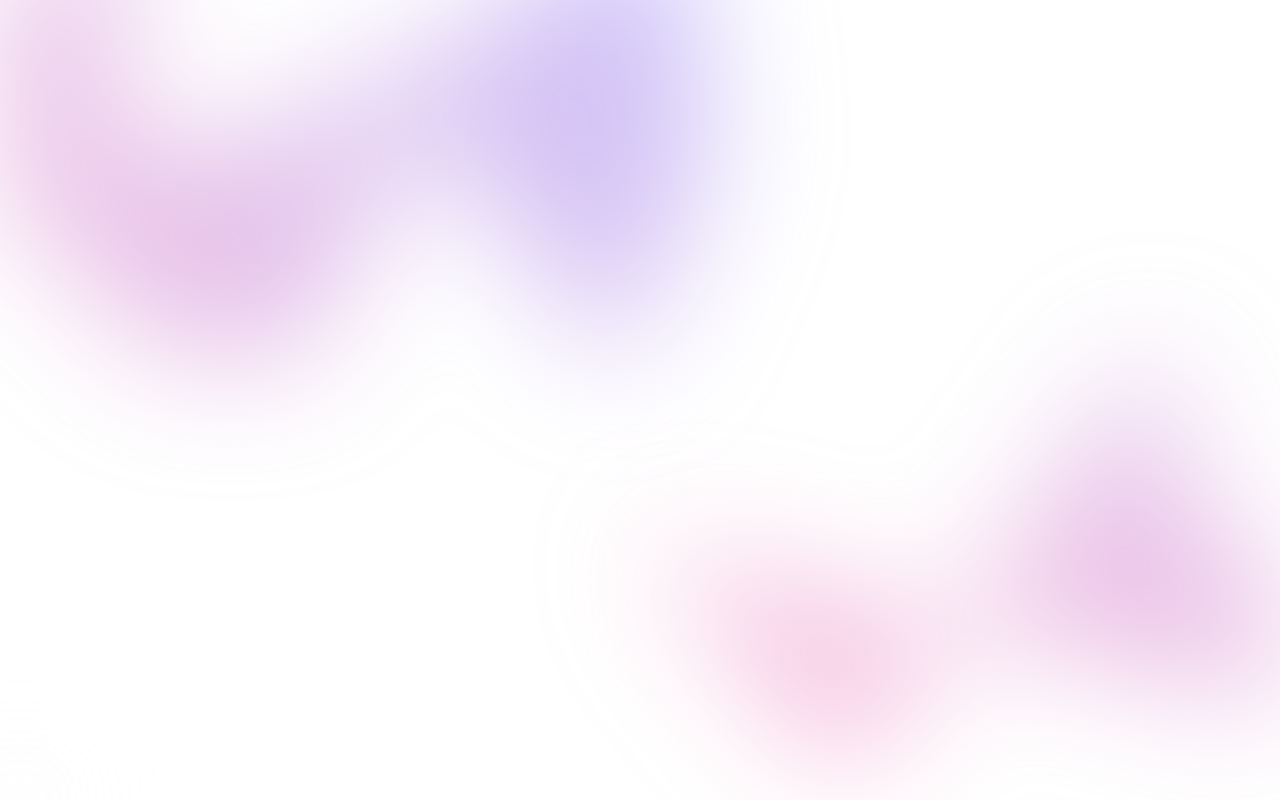
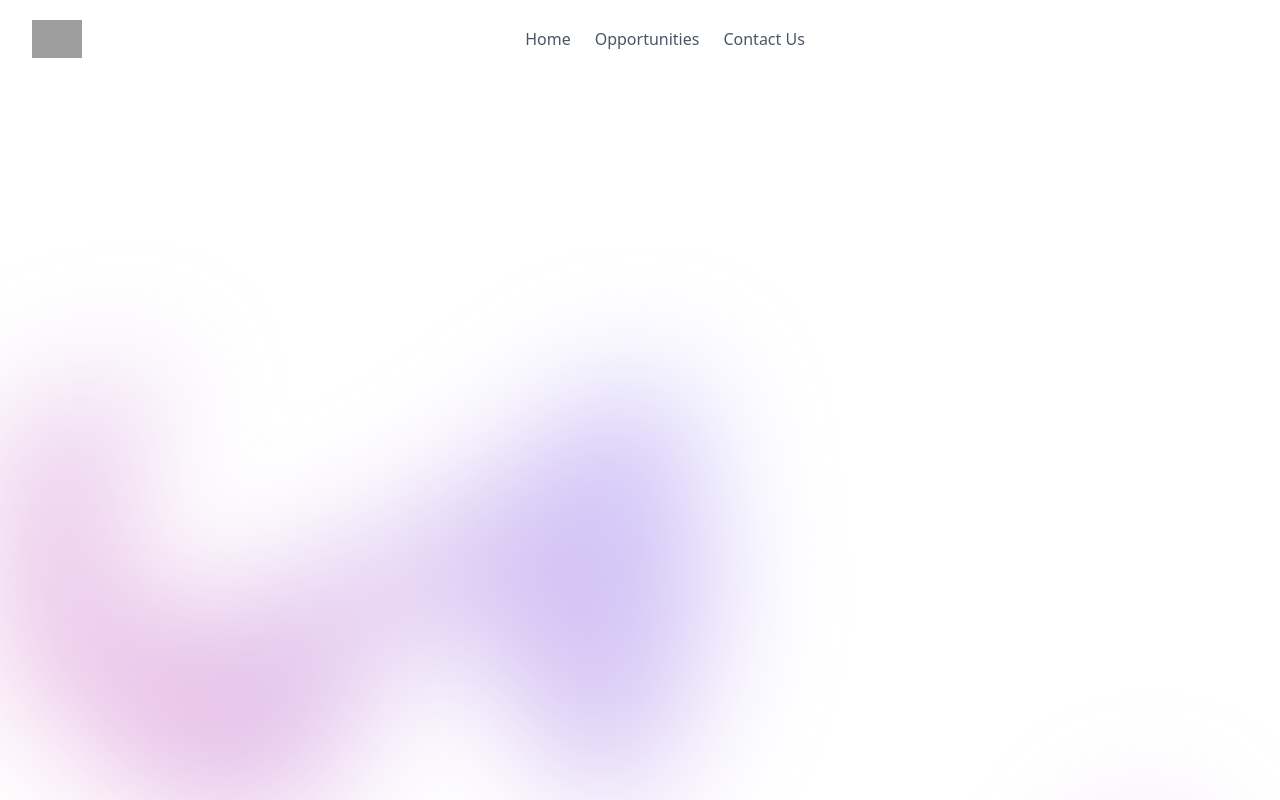
Before and after one commit to Nerd-Culture-09/Medialab3.0, a Next.js app: page / in a window 1280 px wide. Shown: the top 800 px of the page. Built offline with nearby package versions, Linux system fonts and the light colour scheme; grey boxes are pictures that could not be loaded.

Commit message:
Navigation barr

```diff
--- a/app/(front)/page.tsx
+++ b/app/(front)/page.tsx
@@ -1,9 +1,13 @@
 import Hero from "@/components/FrontEnd/Hero";
+import Navbar from "@/components/FrontEnd/Navbar";
+import Carousel from "@/components/FrontEnd/Carousel"
 import React from "react";
 
 export default async function Home() {
   return (
     <section className="">
+      <Navbar />
+      <Carousel/>
       <Hero /> {/* Rendering Hero component for homepage */}
      </section>
   );
--- /dev/null
+++ b/components/FrontEnd/Carousel.tsx
@@ -0,0 +1,55 @@
+"use client"
+
+import { useState } from 'react'
+
+export default function Navbar() {
+    const [state, setState] = useState(false)
+
+    return(
+    <div id="default-carousel" className="relative w-full" data-carousel="slide">
+
+        <div className="relative h-56 overflow-hidden rounded-lg md:h-96">
+
+            <div className="hidden duration-700 ease-in-out" data-carousel-item>
+                <img src="/next.svg" className="absolute block w-full -translate-x-1/2 -translate-y-1/2 top-1/2 left-1/2" alt="..."/>
+            </div>
+
+            <div className="hidden duration-700 ease-in-out" data-carousel-item>
+                <img src="/verselsvg" className="absolute block w-full -translate-x-1/2 -translate-y-1/2 top-1/2 left-1/2" alt="..."/>
+            </div>
+
+            <div className="hidden duration-700 ease-in-out" data-carousel-item>
+                <img src="/nu.png" className="absolute block w-full -translate-x-1/2 -translate-y-1/2 top-1/2 left-1/2" alt="..."/>
+            </div>
+
+
+        </div>
+
+        <div className="absolute z-30 flex -translate-x-1/2 bottom-5 left-1/2 space-x-3 rtl:space-x-reverse">
+            <button type="button" className="w-3 h-3 rounded-full" aria-current="true" aria-label="Slide 1" data-carousel-slide-to="0"></button>
+            <button type="button" className="w-3 h-3 rounded-full" aria-current="false" aria-label="Slide 2" data-carousel-slide-to="1"></button>
+            <button type="button" className="w-3 h-3 rounded-full" aria-current="false" aria-label="Slide 3" data-carousel-slide-to="2"></button>
+        </div>
+
+        <button type="button" className="absolute top-0 start-0 z-30 flex items-center justify-center h-full px-4 cursor-pointer group focus:outline-none" data-carousel-prev>
+            <span className="inline-flex items-center justify-center w-10 h-10 rounded-full bg-white/30 dark:bg-gray-800/30 group-hover:bg-white/50 dark:group-hover:bg-gray-800/60 group-focus:ring-4 group-focus:ring-white dark:group-focus:ring-gray-800/70 group-focus:outline-none">
+                <svg className="w-4 h-4 text-white dark:text-gray-800 rtl:rotate-180" aria-hidden="true" xmlns="http://www.w3.org/2000/svg" fill="none" viewBox="0 0 6 10">
+                    <path stroke="currentColor" stroke-linecap="round" stroke-linejoin="round" stroke-width="2" d="M5 1 1 5l4 4"/>
+                </svg>
+                <span className="sr-only">Previous</span>
+            </span>
+        </button>
+        <button type="button" className="absolute top-0 end-0 z-30 flex items-center justify-center h-full px-4 cursor-pointer group focus:outline-none" data-carousel-next>
+            <span className="inline-flex items-center justify-center w-10 h-10 rounded-full bg-white/30 dark:bg-gray-800/30 group-hover:bg-white/50 dark:group-hover:bg-gray-800/60 group-focus:ring-4 group-focus:ring-white dark:group-focus:ring-gray-800/70 group-focus:outline-none">
+                <svg className="w-4 h-4 text-white dark:text-gray-800 rtl:rotate-180" aria-hidden="true" xmlns="http://www.w3.org/2000/svg" fill="none" viewBox="0 0 6 10">
+                    <path stroke="currentColor" stroke-linecap="round" stroke-linejoin="round" stroke-width="2" d="m1 9 4-4-4-4"/>
+                </svg>
+                <span className="sr-only">Next</span>
+            </span>
+        </button>
+    </div>
+
+
+
+    )
+}
--- /dev/null
+++ b/components/FrontEnd/Navbar.tsx
@@ -0,0 +1,66 @@
+"use client"
+
+import { useState } from 'react'
+
+export default function Navbar () {
+
+  const [state, setState] = useState(false)
+
+  // Replace javascript:void(0) path with your path
+  const navigation = [
+      { title: "Home", path: "javascript:void(0)" },
+      { title: "Opportunities", path: "javascript:void(0)" },
+      { title: "Contact Us", path: "javascript:void(0)" },
+
+  ]
+
+  return (
+      <nav className="bg-white w-full border-b md:border-0 md:static">
+          <div className="items-center px-4 max-w-screen-xl mx-auto md:flex md:px-8">
+              <div className="flex items-center justify-between py-3 md:py-5 md:block">
+                    <a href="javascript:void(0)">
+                        <img
+                            src="/nu.png"
+                            width={50}
+                            height={50}
+                            alt="Float UI logo"
+                        />
+                    </a>
+                  <div className="md:hidden">
+                      <button className="text-gray-700 outline-none p-2 rounded-md focus:border-gray-400 focus:border"
+                          onClick={() => setState(!state)}
+                      >
+                          {
+                              state ? (
+                                  <svg xmlns="http://www.w3.org/2000/svg" className="h-6 w-6" viewBox="0 0 20 20" fill="currentColor">
+                                      <path fillRule="evenodd" d="M4.293 4.293a1 1 0 011.414 0L10 8.586l4.293-4.293a1 1 0 111.414 1.414L11.414 10l4.293 4.293a1 1 0 01-1.414 1.414L10 11.414l-4.293 4.293a1 1 0 01-1.414-1.414L8.586 10 4.293 5.707a1 1 0 010-1.414z" clipRule="evenodd" />
+                                  </svg>
+                              ) : (
+                                  <svg xmlns="http://www.w3.org/2000/svg" className="h-6 w-6" fill="none" viewBox="0 0 24 24" stroke="currentColor">
+                                      <path strokeLinecap="round" strokeLinejoin="round" strokeWidth={2} d="M4 8h16M4 16h16" />
+                                  </svg>
+                              )
+                          }
+                      </button>
+                  </div>
+              </div>
+              <div className={`flex-1 justify-self-center pb-3 mt-8 md:block md:pb-0 md:mt-0 ${ state ? 'block' : 'hidden'}`}>
+                  <ul className="justify-center items-center space-y-8 md:flex md:space-x-6 md:space-y-0">
+                      {
+                          navigation.map((item, idx) => {
+                              return (
+                                <li key={idx} className="text-gray-600 hover:text-indigo-600">
+                                    <a href={item.path}>
+                                        { item.title }
+                                    </a>
+                                </li>
+                              )
+                          })
+                      }
+                  </ul>
+              </div>
+
+          </div>
+      </nav>
+  )
+}
```
